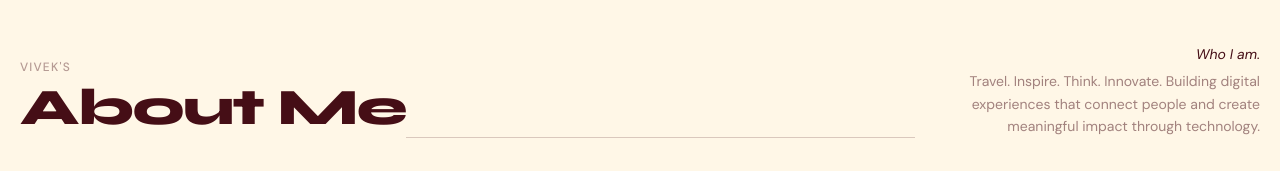
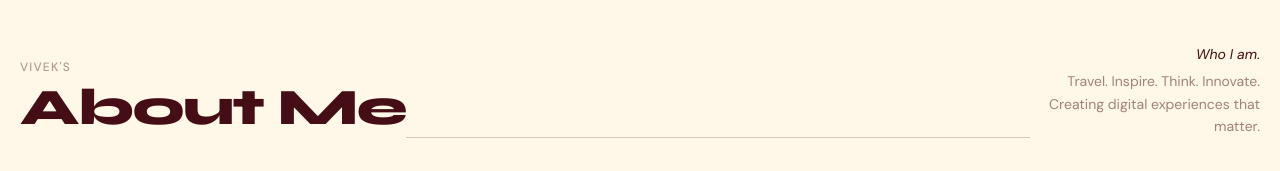
Before and after one commit to iamvivekverma/my-portfolio, a React (Vite) app in the folder frontend/: page /about in a window 1280 px wide. Shown: the part 626-797 px from the top of the page. Built offline with nearby package versions, Linux system fonts and the light colour scheme; no server answers.

Commit message:
Make footer description short and catchy

```diff
--- a/frontend/src/features/about/components/AboutSection.jsx
+++ b/frontend/src/features/about/components/AboutSection.jsx
@@ -109,7 +109,7 @@ export default function AboutSection() {
         className="flex flex-col px-5 w-full order-1 lg:order-3 lg:flex-row lg:items-end"
         title="About Me"
         tagline="Who I am."
-        description="Travel. Inspire. Think. Innovate. Building digital experiences that connect people and create meaningful impact through technology."
+        description="Travel. Inspire. Think. Innovate. Creating digital experiences that matter."
       />
       <FeedbackForm isOpen={isFeedbackOpen} onClose={() => setIsFeedbackOpen(false)} />
     </section>
```
